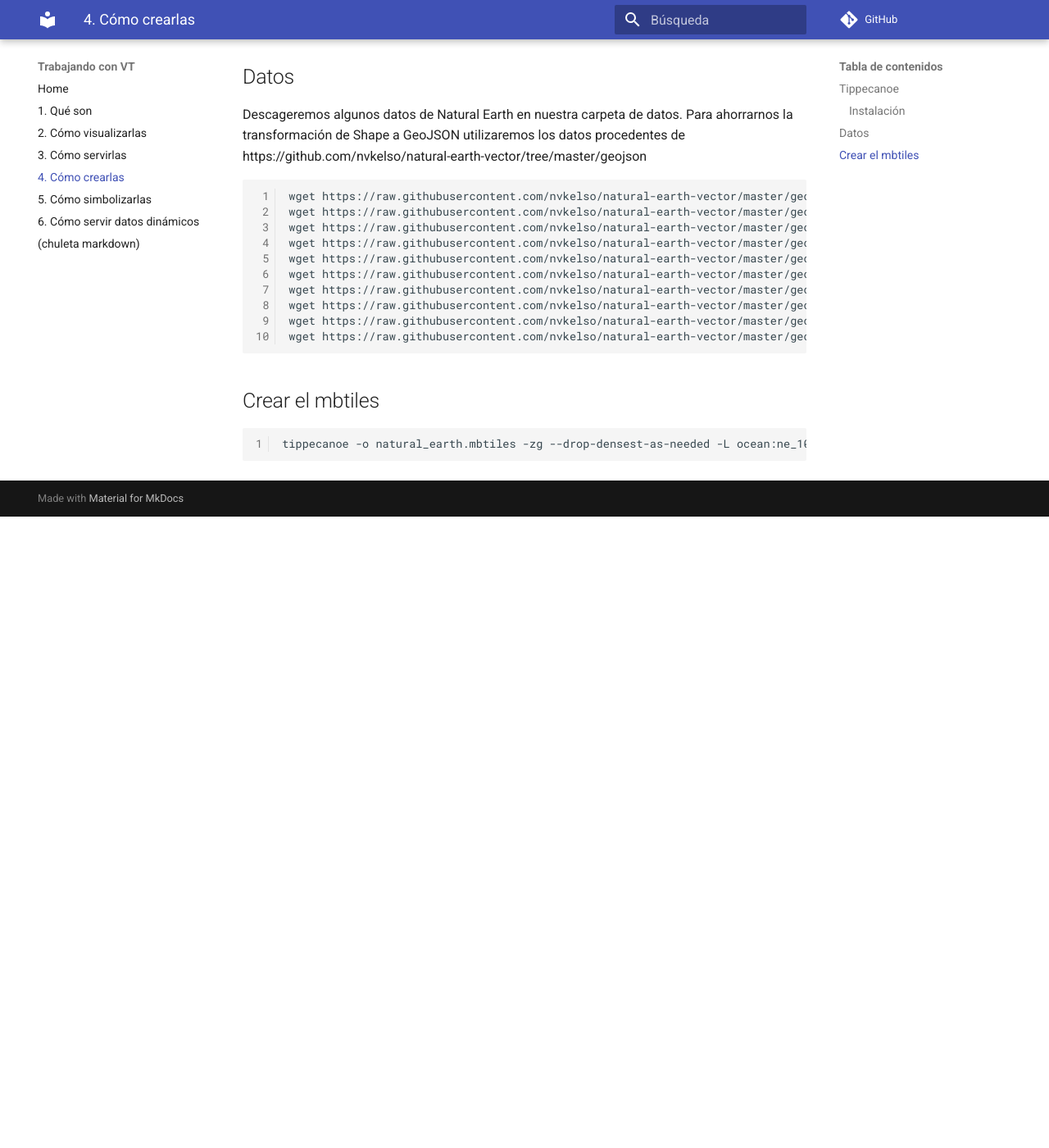
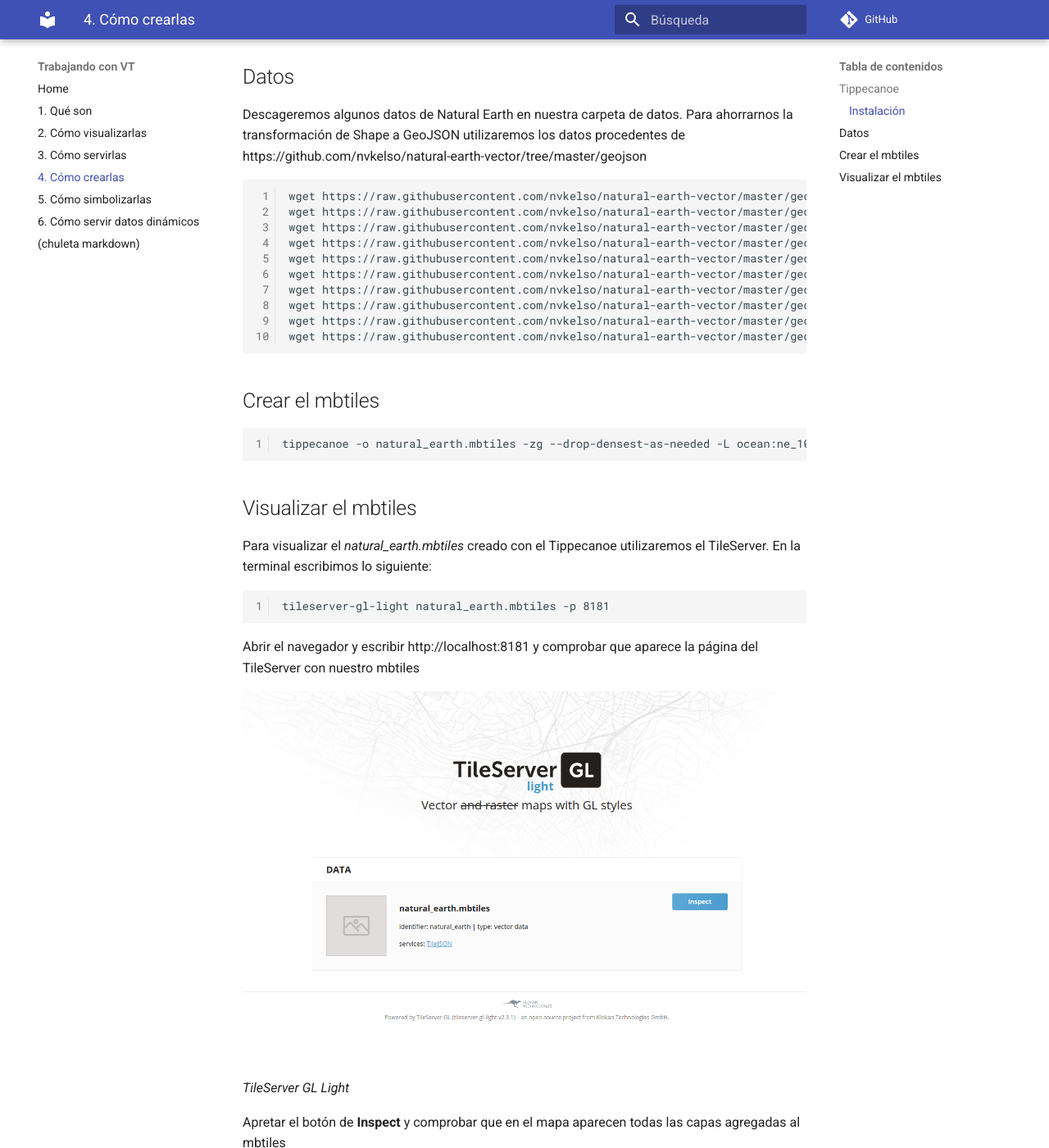
Before and after one commit to geoinquiets/taller-vt, an MkDocs documentation site: the page built from docs/4_tippecanoe.md, in a window 1280 px wide and 1400 px high, scrolled down 1167 px. Shown: the whole window at 82% size. Built offline with MkDocs 1.6.1 and Material for MkDocs 9.7.7, drawn with Linux system fonts in a browser that asks for light colours; comment, search, counter and statistics services are not loaded; old or Windows-style settings are respelled for this version of MkDocs; before the commit the page ends 1797 px from its top, so only the background shows below that; some of the changed text lies outside the part shown.

Commit message:
visualizar el mbtiles

````diff
--- a/docs/4_tippecanoe.md
+++ b/docs/4_tippecanoe.md
@@ -62,3 +62,21 @@
 ```
 tippecanoe -o natural_earth.mbtiles -zg --drop-densest-as-needed -L ocean:ne_10m_ocean.geojson -L land:ne_10m_land.geojson -L admin:ne_10m_admin_0_countries.geojson -L coastline:ne_10m_coastline.geojson -L lakes:ne_10m_lakes.geojson -L rivers:ne_10m_rivers_lake_centerlines.geojson -L rail:ne_10m_railroads.geojson -L roads:ne_10m_roads.geojson -L cities:ne_10m_populated_places.geojson -L airports:ne_10m_airports.geojson
 ```
+
+## Visualizar el mbtiles
+
+Para visualizar el *natural_earth.mbtiles* creado con el Tippecanoe utilizaremos el TileServer. En la terminal escribimos lo siguiente:
+
+```
+tileserver-gl-light natural_earth.mbtiles -p 8181
+```
+
+Abrir el navegador y escribir http://localhost:8181 y comprobar que aparece la página del TileServer con nuestro mbtiles
+
+![TileServer GL Light](img/mbtiles_tippecanoe.png)
+*TileServer GL Light*
+
+Apretar el botón de **Inspect** y comprobar que en el mapa aparecen todas las capas agregadas al mbtiles
+
+![Mbtiles Natural Earth](img/natural_earth_mbtiles.png)
+*Mbtiles Natural Earth*
````
Also changed, not shown: docs/img/mbtiles_tippecanoe.png (added), docs/img/natural_earth_mbtiles.png (added).
